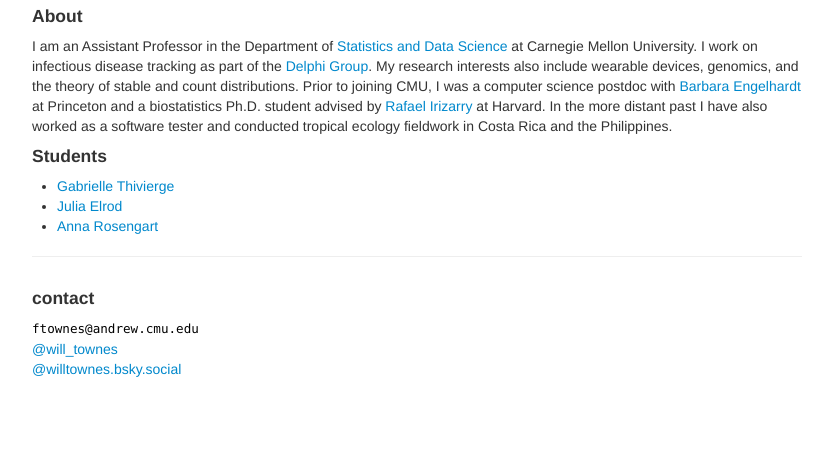
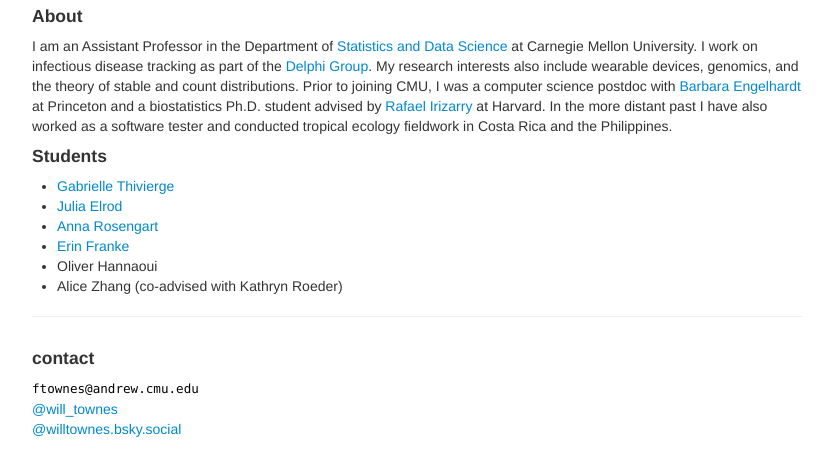
Before and after one commit to willtownes/willtownes.github.io, a Jekyll site: the page built from index.md, in a window 1280 px wide, cut to the strip 164-640 px from the top of the page. Shown: the whole strip, without its empty margins (23-855 px from the left). Built offline with Jekyll 4.4.1, drawn with Linux system fonts in a browser that asks for light colours; nearby versions of some CDN libraries.

Commit message:
new PhD students

```diff
--- a/index.md
+++ b/index.md
@@ -12,6 +12,9 @@
 * [Gabrielle Thivierge](https://gthivierge.github.io)
 * [Julia Elrod](https://juliakelrod.com)
 * [Anna Rosengart](https://aerosengart.github.io)
+* [Erin Franke](https://efranke22.github.io)
+* Oliver Hannaoui
+* Alice Zhang (co-advised with Kathryn Roeder)
 
 
 
```
Also changed, not shown: 2 other files.
